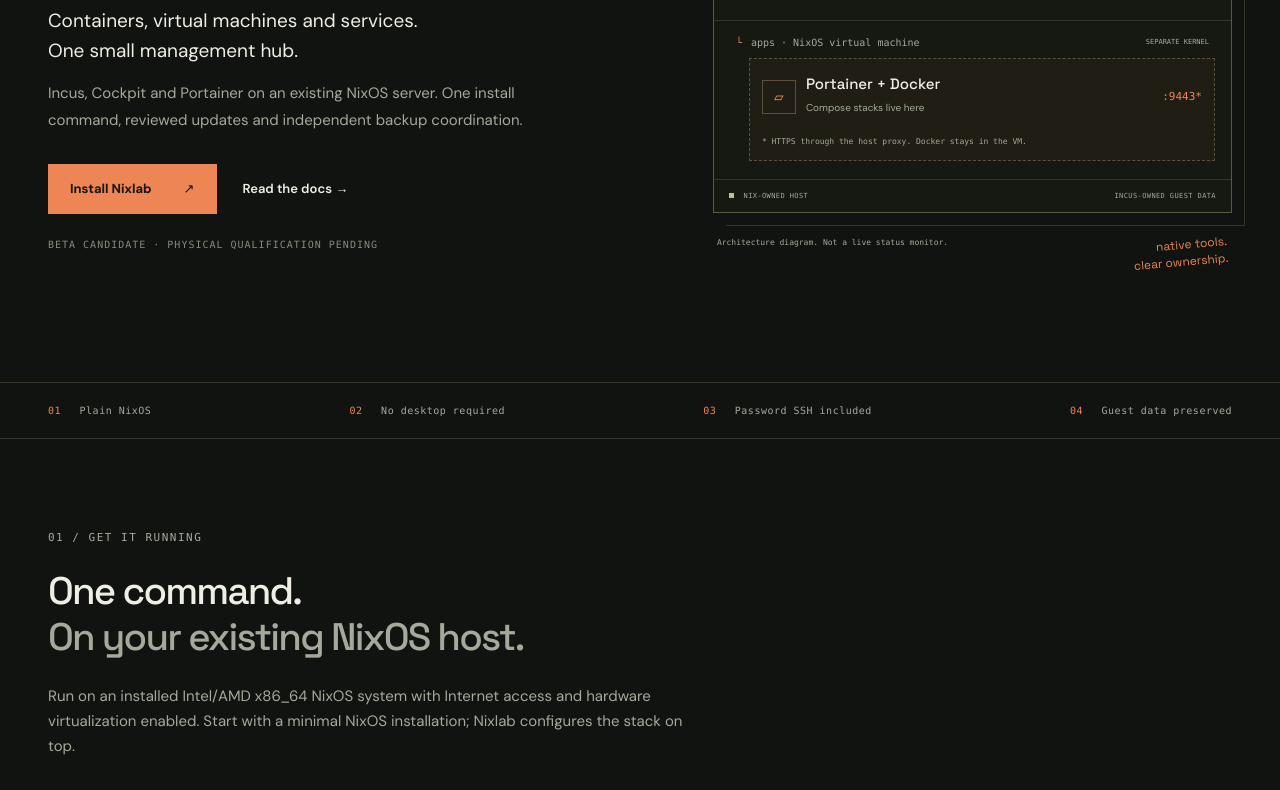
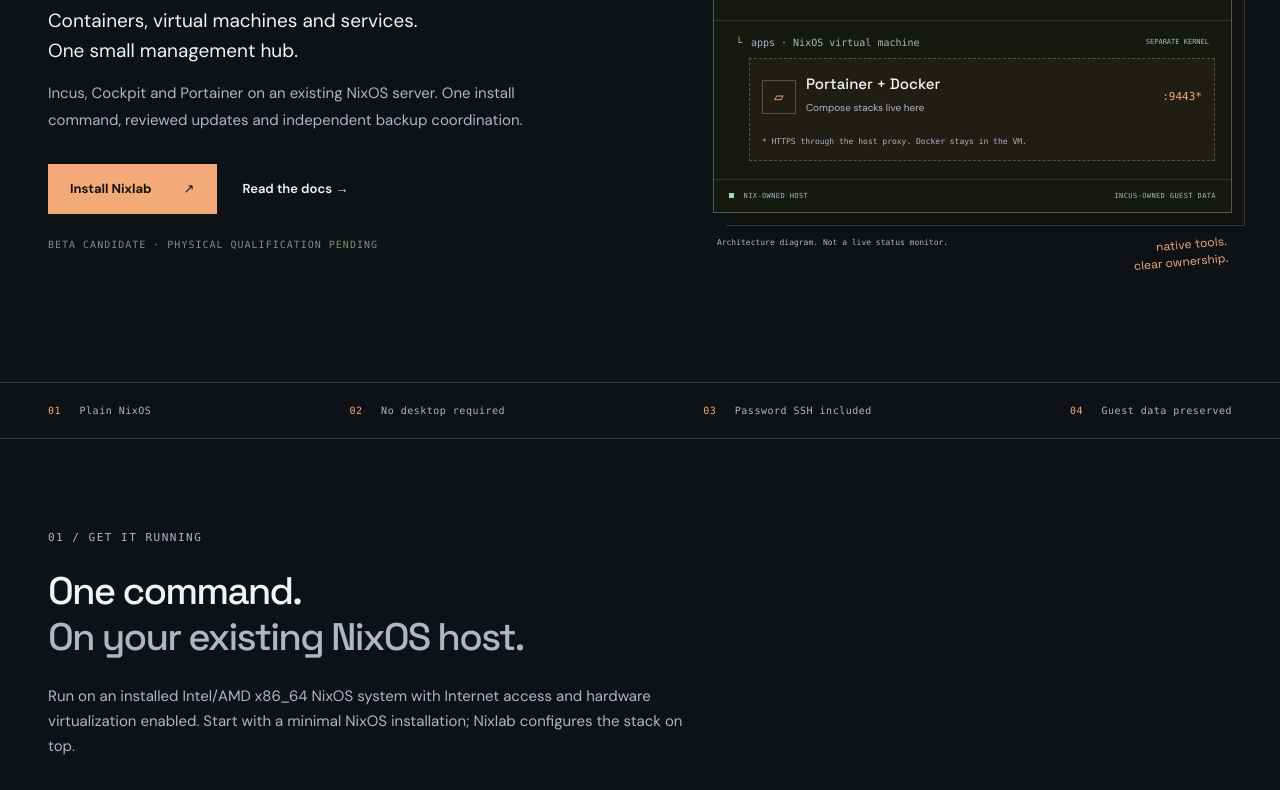
Before and after one commit to OmarDardery/nixlab, a plain HTML site: page website/index.html in a window 1280 px wide. Shown: the part 482-1272 px from the top of the page. Drawn offline with Linux system fonts and the light colour scheme; files that its build step writes are made by us from their sources; files whose address does not match are found by name.

Commit message:
ui: align NixLab brand tokens with redesigned dark palette

```diff
--- a/admin/static/brand.css
+++ b/admin/static/brand.css
@@ -16,14 +16,14 @@
 :root {
   color-scheme: dark;
   font-synthesis: none;
-  --bg: #111310;
-  --panel: #191c17;
-  --panel2: #20241d;
-  --text: #eeeee4;
-  --muted: #a4aa9b;
-  --line: #34392e;
-  --accent: #ed8654;
-  --green: #b6c78b;
+  --bg: #0e1116;
+  --panel: #171c24;
+  --panel2: #1d242e;
+  --text: #f1f3f5;
+  --muted: #adb6c3;
+  --line: #303947;
+  --accent: #f4aa78;
+  --green: #a6d5ab;
   --mono: ui-monospace, SFMono-Regular, Consolas, monospace;
   --display: "Space Grotesk", Arial, sans-serif;
   --body: "DM Sans", Arial, sans-serif;
```
